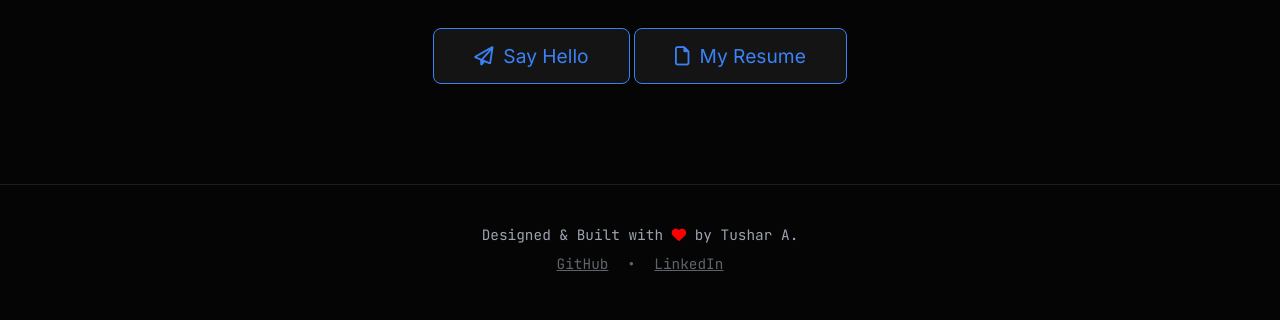
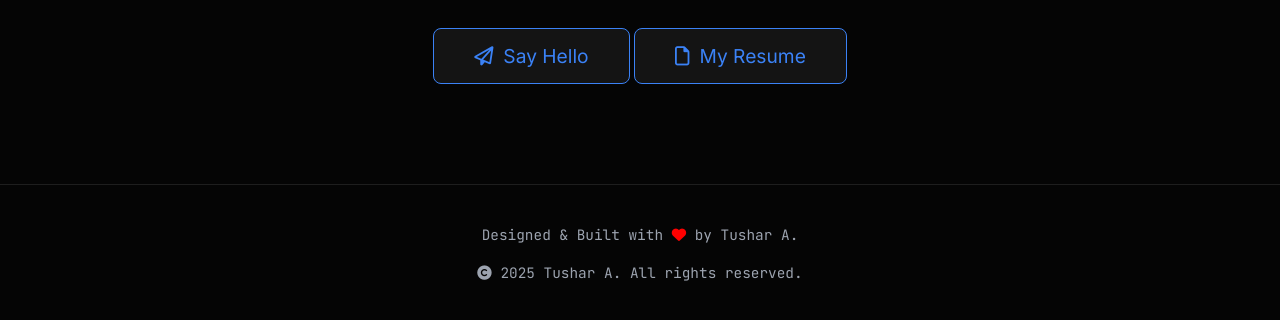
Before and after one commit to Vamp6969/Portfolio, a plain HTML site: page index.html in a window 1280 px wide. Shown: the part 3124-3444 px from the top of the page. Drawn offline with Linux system fonts and the light colour scheme.

Commit message:
Footer edit

```diff
--- a/index.html
+++ b/index.html
@@ -452,10 +452,13 @@
 
     <footer class="reveal">
         <p>Designed & Built with <i class="fa-solid fa-heart" style="color:red;"></i> by Tushar A.</p>
-        <p style="margin-top: 10px; opacity: 0.6;">
-            <a href="https://github.com/Vamp6969" style="color:inherit; margin:0 10px;">GitHub</a> •
-            <a href="https://www.linkedin.com/in/tushar-a-607371315/" style="color:inherit; margin:0 10px;">LinkedIn</a>
+        <br>
+        <p>
+            <i class="fa-solid fa-copyright" aria-hidden="true"></i> <span id="year-span"></span> Tushar A. All rights reserved.
         </p>
+        <script>
+            document.getElementById("year-span").textContent = new Date().getFullYear() + " ";
+        </script>
     </footer>
 
     <script>
```
